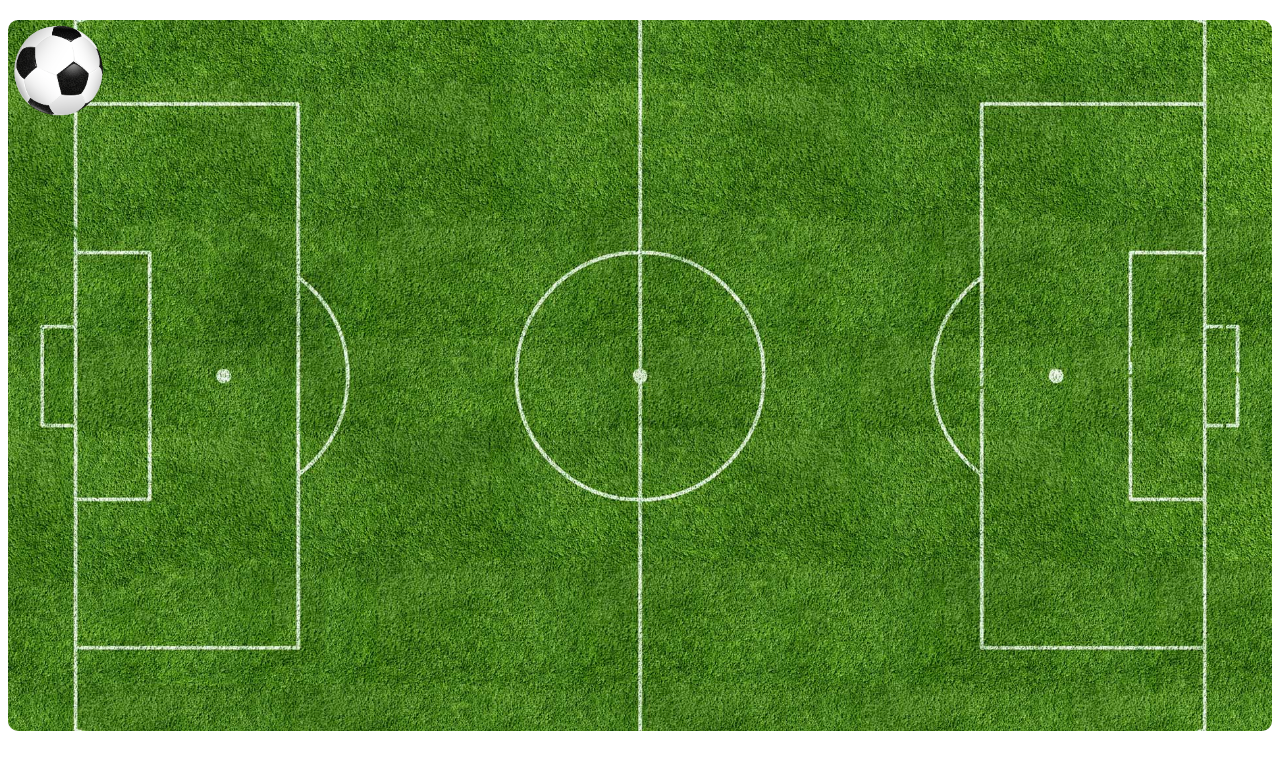
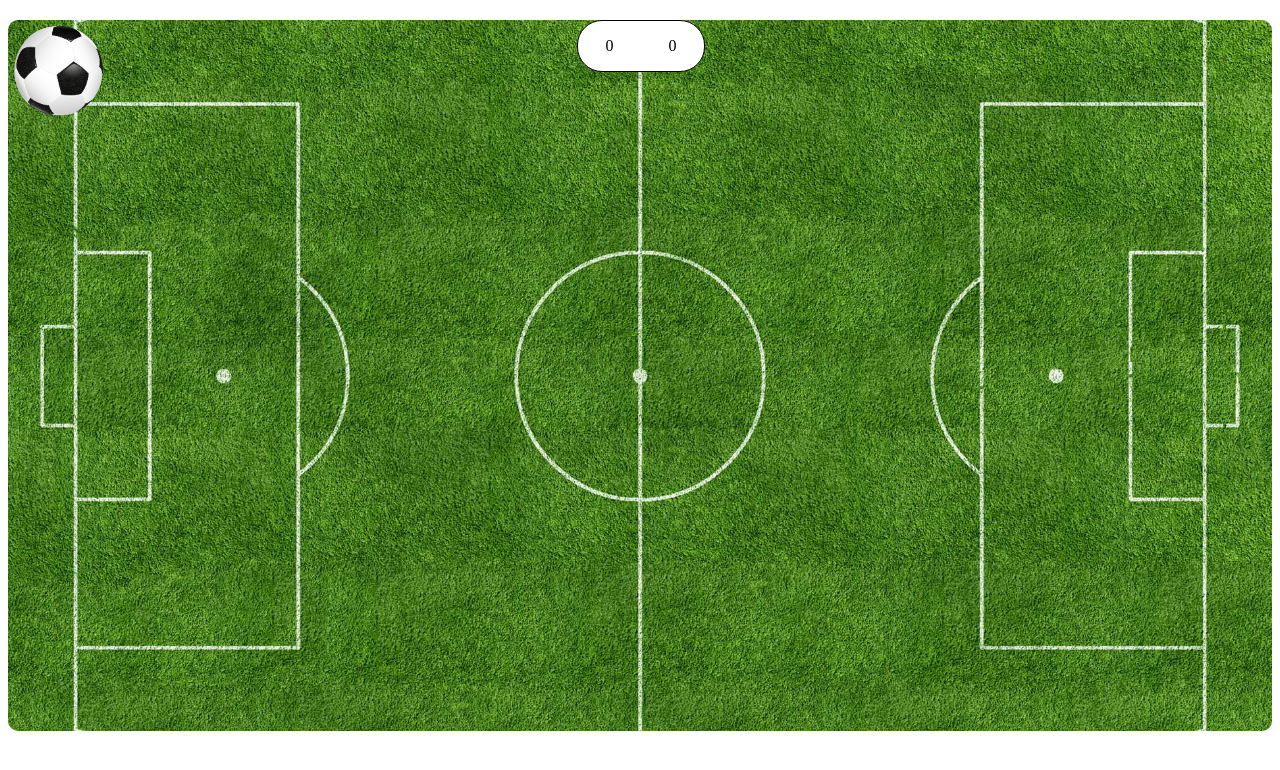
Before and after one commit to Blake-In-Town/Js-lessons, a plain HTML site: page Football_HW/index.html in a window 1280 px wide. Drawn offline with Linux system fonts and the light colour scheme.

Commit message:
12.1
Добавлен счёт игры

```diff
--- a/Football_HW/css/style.css
+++ b/Football_HW/css/style.css
@@ -1,13 +1,39 @@
 .football {
+	/* width: 100%;
+	height: 100%;
+	background-size: 100%;
+	background-position: center;
+	background-image: url(/Football_HW/img/field.jpg);
+	 */
 	position: relative;
 	margin-top: 20px;
 	margin-bottom: 20px;
+	;
 }
 
 .field {
 	width: 100%;
 	border-radius: 10px;
 }
+
+.score {
+	display: flex;
+	flex-wrap: wrap;
+	text-align: center;
+	position: absolute;
+	margin: 0 auto;
+	width: 10%;
+	height: 7%;
+	z-index: 1;
+	background: white;
+	border-radius: 25px;
+	border: 1px solid;
+	left: 50%;
+	margin-left:-5%
+}
+	.home, .guest {
+		width: 50%;
+	}
 
 .ball {
 	position: absolute;
@@ -16,7 +42,6 @@
 	width: 100px;
 	height: 100px;
 }
-
 .rotate360 {
     transition: transform 1s;
     transform: rotate(360deg);
--- a/Football_HW/index.html
+++ b/Football_HW/index.html
@@ -8,6 +8,19 @@
 </head>
 <body>
 	<div class="football">
+		<div class="score">
+
+
+			<div class="guest">
+
+				<p class="g-scr">0</p>
+			</div>
+
+			<div class="home">
+
+				<p class="h-scr">0</p>
+			</div>
+		</div>
 		<img class="field" alt="Поле" src="img/field.jpg">
 		<img class="ball" alt="Мяч" src="img/ball.png">
 	</div>
--- a/Football_HW/js/script.js
+++ b/Football_HW/js/script.js
@@ -6,7 +6,11 @@ $('.ball').on('click', function () {
 let footballField = $('.ball').parent();
 let fieldMin = 0;
 let fieldMax = footballField.height() - 120;
-let fieldWidth = Math.floor(footballField.width()) - 120;
+let fieldWidth = Math.floor(footballField.width()) - 100
+let score = {
+	left: 0,
+	right: 0
+};
 
 
 function hitBall () {
@@ -28,10 +32,18 @@ function hitBall () {
 		() => {
 			position = $('.ball').position();
 			top = Math.round(position.top);
-			if (top < (footballField.height() / 2) + 25 )
+			if ( top < (footballField.height() / 2) + 25
+			&& ( top > ( footballField.height() / 2) - 95 ) )
 			{
-				if (top > (footballField.height() / 2) - 95 ) {
-					alert("GOAL!!!");
+				alert("GOAL!!!");
+				if ( leftBall == 0) {
+
+					score.left++;
+					$('.g-scr').text(score.left);
+				}
+				else {
+					score.right++;
+					$('.h-scr').text(score.right);
 				}
 			}
 		}
```
